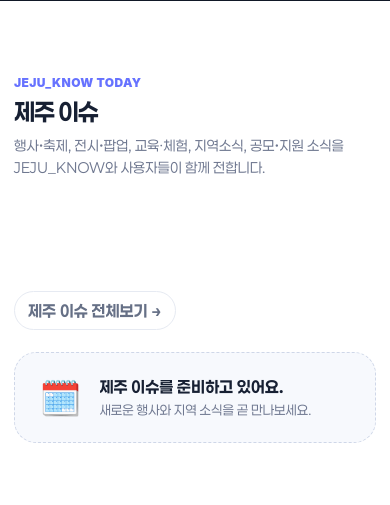
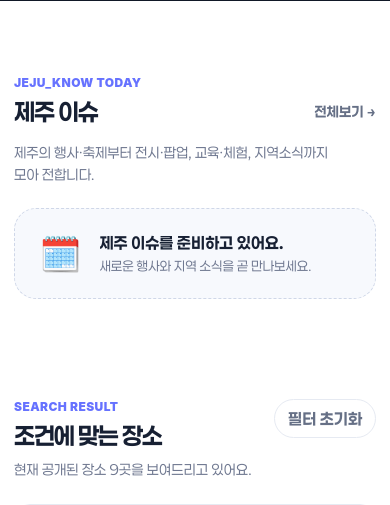
Before and after one commit to jejuknow/jeju_know, a FastAPI app: page / in a window 390 px wide. Shown: the part 2194-2699 px from the top of the page. Run offline with FastAPI, Linux system fonts and the light colour scheme; data comes from the database, SQL or seed files in the repository; data that the repository does not hold is empty; some libraries are stand-ins or nearby versions; some web fonts are replaced.

Commit message:
Improve mobile home ISSUE spacing

```diff
--- a/static/home.css
+++ b/static/home.css
@@ -56,6 +56,7 @@
 @media(max-width:360px){.hero-board-card{padding:16px 13px}.hero-board-card strong{font-size:17px}}
 @media(prefers-reduced-motion:reduce){.hero-board-card{transition:none}.hero-board-card:hover{transform:none}}
 #pick,#today{scroll-margin-top:90px}
+.news-home-more:focus-visible{outline:3px solid var(--brand);outline-offset:3px}
 .preference-group #preferenceChips{display:grid;grid-template-columns:repeat(5,minmax(0,1fr));gap:9px}
 .preference-group #preferenceChips .chip{min-width:0;padding:10px 6px}
 .home-news-grid{grid-template-columns:repeat(5,minmax(0,1fr));gap:16px;align-items:stretch}
@@ -101,7 +102,14 @@
 @media(max-width:640px){
  .hero-story .hero-subtitle{font-size:14px;letter-spacing:-.35px}.hero-story{padding:30px 22px}
  .preference-group #preferenceChips{display:flex;flex-wrap:wrap;gap:8px}.preference-group #preferenceChips .chip{flex:0 1 calc(33.333% - 6px);padding:10px 5px}
- .news-home .section-head{align-items:flex-start;flex-direction:column;gap:16px}
+ /* Avoid the shared 200px flex basis becoming an intro height on mobile. */
+ .news-home .section-head{display:grid;grid-template-columns:minmax(0,1fr) auto;grid-template-areas:"kicker kicker" "title more" "copy copy";align-items:center;gap:0 12px}
+ .news-home-intro{display:contents}
+ .news-home-intro .kicker{grid-area:kicker;margin:0}
+ .news-home-intro h2{grid-area:title;line-height:1.5}
+ .news-home-intro .section-copy{grid-area:copy;margin:8px 0 0}
+ .news-home-more{grid-area:more;display:inline-flex;align-items:center;min-height:44px;padding:8px 0;border:0;border-radius:6px;background:transparent;font-size:14px;white-space:nowrap}
+ .news-home-more-prefix{display:none}
  .home-news-grid{grid-template-columns:none;grid-auto-flow:column;grid-auto-columns:82%;overflow-x:auto;scroll-snap-type:x proximity;padding-bottom:14px;max-width:100%;gap:14px}
  .home-news-grid .news-card{scroll-snap-align:start}.home-news-grid .news-thumb{height:172px}
  .compact-place-grid{grid-template-columns:1fr;gap:12px}.compact-place-card{flex-direction:row}.compact-place-visual{width:100px;height:auto;min-height:128px}.compact-place-body{padding:14px;min-width:0}.compact-place-body h3{font-size:16px}.compact-place-reason{margin-bottom:8px}
--- a/templates/index.html
+++ b/templates/index.html
@@ -1,6 +1,6 @@
 {% extends "base.html" %}
 {% from "_home_banner.html" import banner %}
-{% block head %}<link rel="stylesheet" href="/static/home.css?v=20261102-banners">{% endblock %}
+{% block head %}<link rel="stylesheet" href="/static/home.css?v=20261109-issue-spacing">{% endblock %}
 {% from '_user_status.html' import schedule_badge %}
 {% block body %}
 <main id="top">
@@ -52,8 +52,8 @@
 
   {% if site_settings.home_issue %}<section class="section wrap news-home" id="today">
     <div class="section-head editorial-section-head">
-      <div><p class="kicker">JEJU_KNOW TODAY</p><h2>제주 이슈</h2><p class="section-copy">{{ news_categories|join(', ') }} 소식을 JEJU_KNOW와 사용자들이 함께 전합니다.</p></div>
-      <a class="text-btn" href="{{ url_for('news_list') }}">제주 이슈 전체보기 →</a>
+      <div class="news-home-intro"><p class="kicker">JEJU_KNOW TODAY</p><h2>제주 이슈</h2><p class="section-copy">제주의 행사·축제부터 전시·팝업, 교육·체험, 지역소식까지 모아 전합니다.</p></div>
+      <a class="text-btn news-home-more" href="{{ url_for('news_list') }}" aria-label="제주 이슈 전체보기"><span class="news-home-more-prefix">제주 이슈 </span>전체보기 →</a>
     </div>
     {% if news_items %}
     <div class="news-grid home-news-grid">
```
